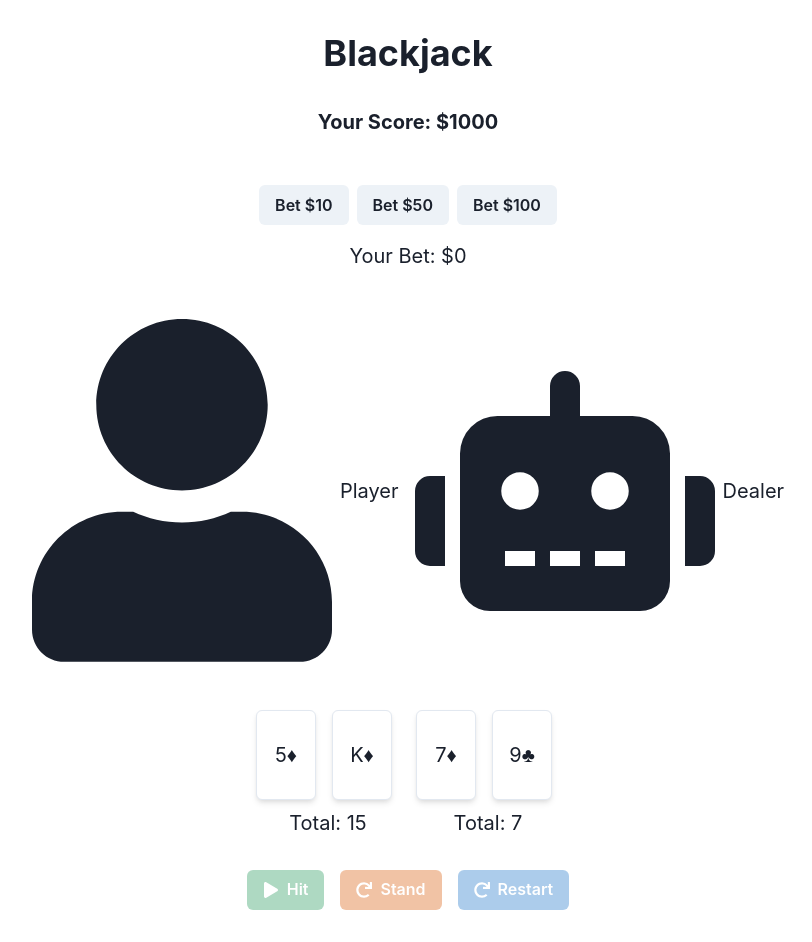
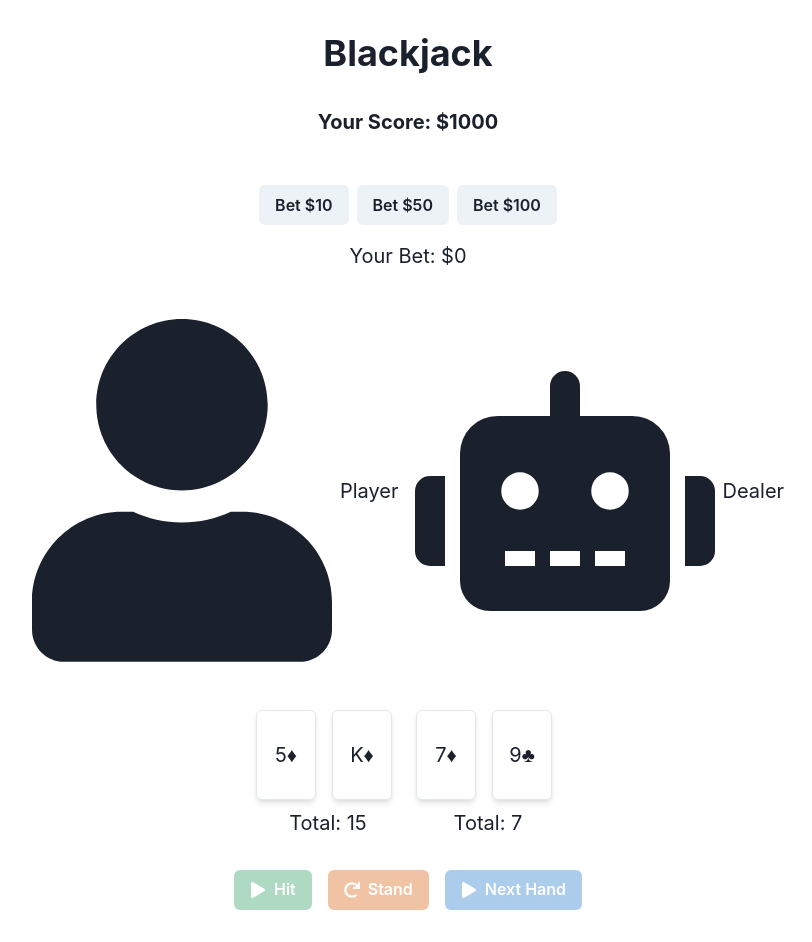
Before and after one commit to GPT-Engineer-App/blackjack-buddy, a React (Vite) app: page / in a window 1280 px wide. Shown: the whole page, without its empty margins (232-1044 px from the left). Built offline with nearby package versions, Linux system fonts and the light colour scheme.

Commit message:
Remove the restart button, instead add a next hand button that only becomes clickable after the preceding hand has concluded (i.e., after the dealer's results have been revealed)
Removed the Restart button and added a Next Hand button that is enabled only when the current hand has concluded.

```diff
--- a/src/pages/Index.jsx
+++ b/src/pages/Index.jsx
@@ -262,8 +262,9 @@ const Index = () => {
         <Button leftIcon={<FaRedo />} colorScheme="orange" onClick={handleStand} isDisabled={!isPlayerTurn || isGameOver || currentBet === 0}>
           Stand
         </Button>
-        <Button leftIcon={<FaRedo />} colorScheme="blue" onClick={handleNextHand} isDisabled={!isGameOver}>
-          Restart
+        {/* Removed Restart button */}
+        <Button leftIcon={<FaPlay />} colorScheme="blue" onClick={handleNextHand} isDisabled={!isGameOver}>
+          Next Hand
         </Button>
       </HStack>
 
```
